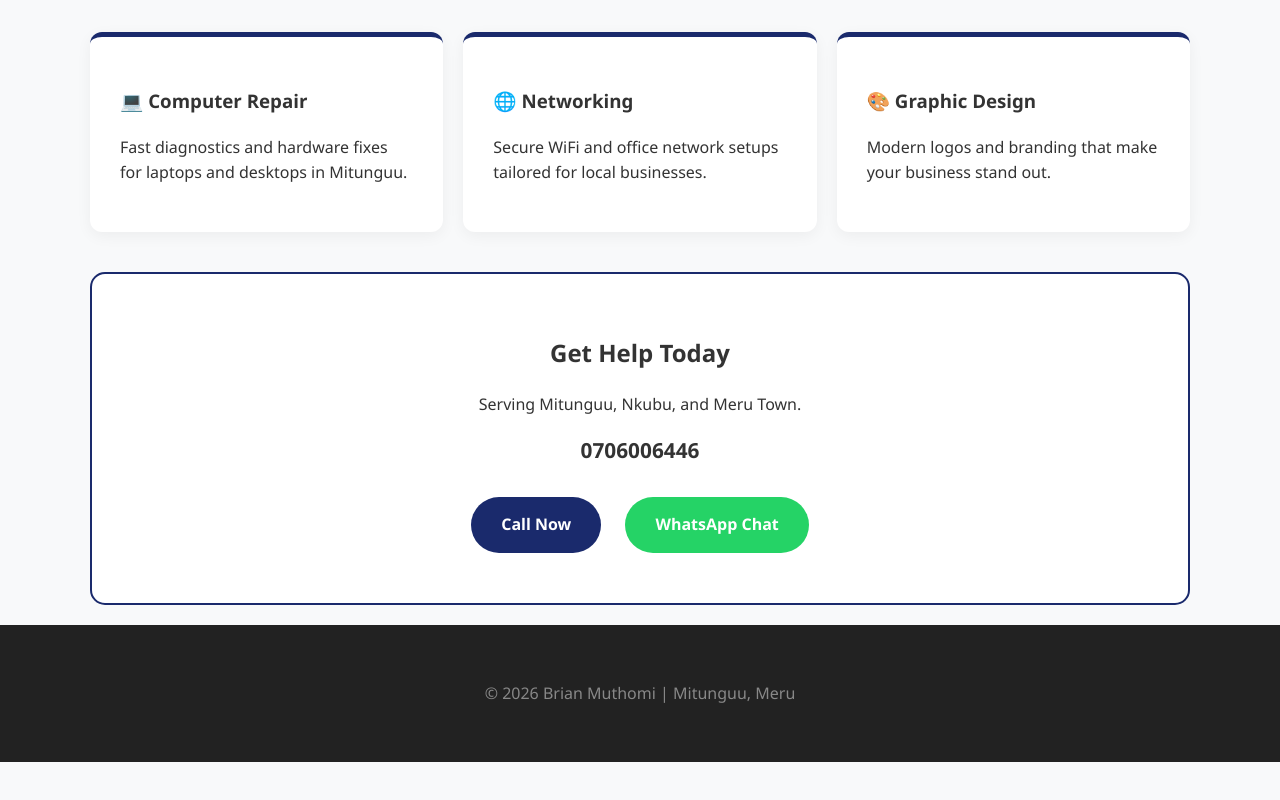
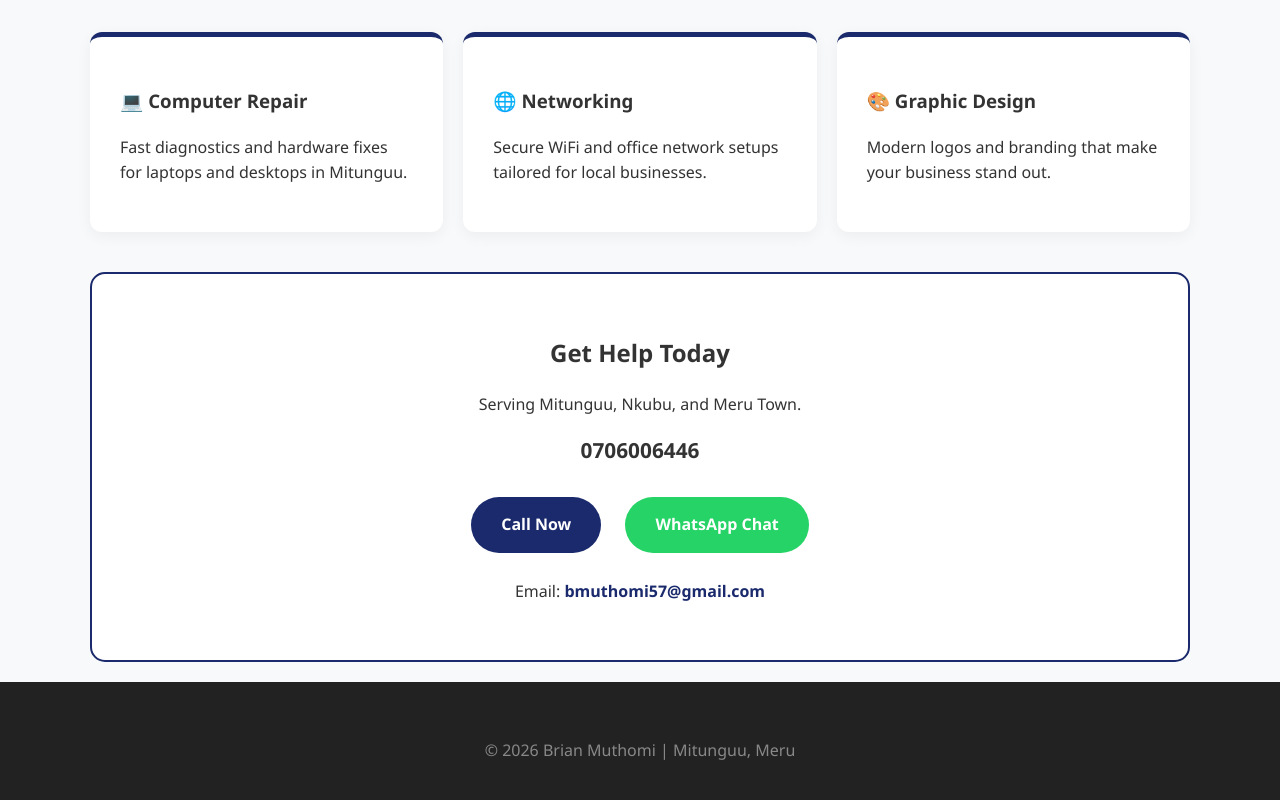
Before and after one commit to BRIAN-TECH57/tech-services, a plain HTML site: page index.html in a window 1280 px wide. Shown: the part 561-1361 px from the top of the page. Before the commit the page ends 1323 px from the top, so only its background shows below. Drawn offline with Linux system fonts and the light colour scheme.

Commit message:
index.html

```diff
--- a/index.html
+++ b/index.html
@@ -69,6 +69,7 @@
         <div style="margin-top: 20px;">
             <a href="tel:+254706006446" class="btn btn-call">Call Now</a>
             <a href="https://wa.me/254706006446" class="btn btn-wa">WhatsApp Chat</a>
+            <p>Email: <a href="mailto:bmuthomi57@gmail.com" style="color: var(--navy); text-decoration: none; font-weight: bold;">bmuthomi57@gmail.com</a></p>
         </div>
     </div>
 </div>
```
